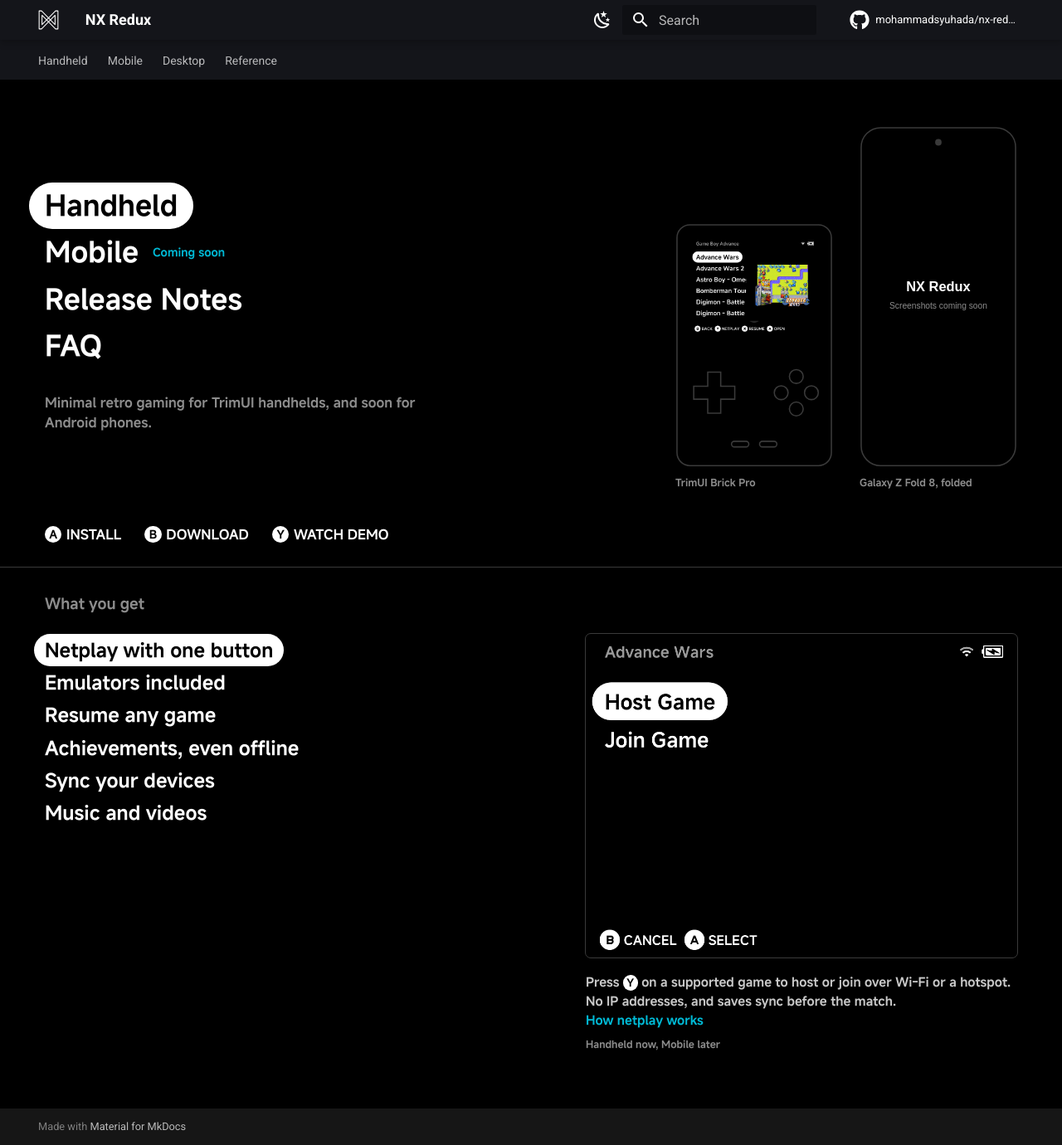
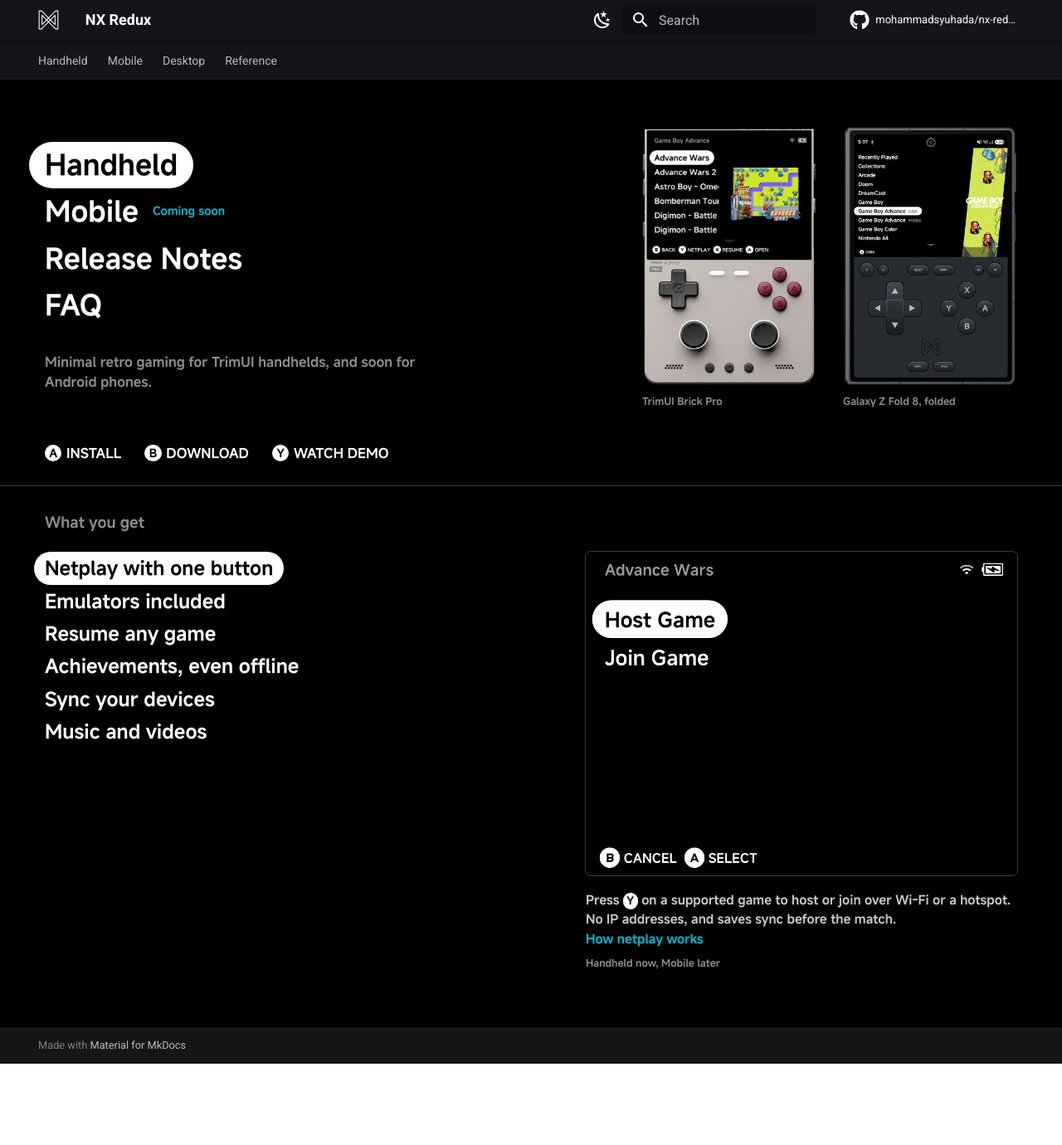
Before and after one commit to mohammadsyuhada/nx-redux-docs, an MkDocs documentation site: the page built from docs/index.md, in a window 1280 px wide and 1380 px high. Shown: the whole window at 83% size. Built offline with MkDocs 1.6.1 and Material for MkDocs 9.7.7, drawn with Linux system fonts in a browser that asks for light colours; comment, search, counter and statistics services are not loaded.

Commit message:
feat(site): real Brick Pro and Z Fold 8 renders on the landing page, with an adb capture on the Fold

```diff
--- a/docs/stylesheets/home.css
+++ b/docs/stylesheets/home.css
@@ -96,8 +96,7 @@
   color: var(--nx-grey);
 }
 
-/* Devices: flat outlines so the screens do the talking. Both bodies are
-   73 units wide, so they read at the same physical size. */
+/* Devices: product renders on the black screen. */
 .nx-devices {
   display: flex;
   align-items: flex-end;
@@ -105,16 +104,35 @@
 }
 
 .nx-device { margin: 0; }
-.nx-device svg { display: block; width: 9.5rem; height: auto; }
+/* Product renders. The Brick Pro and the folded Z Fold 8 are about the same
+   size in hand (and their renders share almost the same proportions), so both
+   frames get one width. Each screen box is the screen's position in its
+   render, in percent. */
+.nx-device__frame { position: relative; width: 10.5rem; }
+.nx-device__photo { position: relative; display: block; width: 100%; height: auto; }
 
-.nx-device__body,
-.nx-device__controls {
-  fill: none;
-  stroke: var(--nx-outline);
-  stroke-width: 0.6;
+.nx-device__screen {
+  position: absolute;
+  display: grid;
+  background: #000;
 }
 
-.nx-device__camera { fill: var(--nx-outline); }
+.nx-device__screen .nx-slide {
+  grid-area: 1 / 1;
+  width: 100%;
+  height: 100%;
+}
+
+/* Brick Pro: the screenshots sit on top of the render's screen. It is a
+   touch taller than 4:3, so screenshots fit its width and the thin bands
+   above and below stay black. */
+.nx-device--handheld .nx-device__screen { left: 2.765%; top: 1.089%; width: 94.355%; height: 50%; }
+.nx-device--handheld .nx-slide { object-fit: contain; }
+
+/* Z Fold 8: the render's screen is cut out, so the capture shows through
+   from behind and the real bezel, corners and camera stay on top. */
+.nx-device--mobile .nx-device__screen { left: 6.383%; top: 3.286%; width: 88.191%; height: 93.5%; }
+.nx-device--mobile .nx-slide { object-fit: cover; }
 
 .nx-device figcaption {
   margin-top: 0.5rem;
@@ -278,7 +296,7 @@
   .nx-screen__body { grid-template-columns: 1fr; gap: 2.2rem; }
   .nx-menu a { font-size: 1.3rem; }
   .nx-devices { justify-content: center; }
-  .nx-device svg { width: 7.5rem; }
+  .nx-device__frame { width: 7.4rem; }
   .nx-features__body { grid-template-columns: 1fr; gap: 1.6rem; }
   .nx-list button { font-size: 1.05rem; }
 }
--- a/overrides/home.html
+++ b/overrides/home.html
@@ -28,37 +28,27 @@
 
           <div class="nx-devices">
             <figure class="nx-device nx-device--handheld">
-              <svg viewBox="0 0 73 113" role="img" aria-label="NX Redux running on a TrimUI Brick Pro">
-                <defs><clipPath id="nx-brick-screen"><rect x="7" y="7" width="59" height="44.25" rx="1.5"/></clipPath></defs>
-                <rect class="nx-device__body" x="0.75" y="0.75" width="71.5" height="111.5" rx="6"/>
-                <g clip-path="url(#nx-brick-screen)">
-                  <image class="nx-slide is-active" href="{{ 'assets/screenshots/main-menu.png' | url }}" x="7" y="7" width="59" height="44.25" preserveAspectRatio="xMidYMid slice"/>
-                  <image class="nx-slide" href="{{ 'assets/screenshots/game-list.png' | url }}" x="7" y="7" width="59" height="44.25" preserveAspectRatio="xMidYMid slice"/>
-                  <image class="nx-slide" href="{{ 'assets/screenshots/in-game.png' | url }}" x="7" y="7" width="59" height="44.25" preserveAspectRatio="xMidYMid slice"/>
-                  <image class="nx-slide" href="{{ 'assets/screenshots/context-menu.png' | url }}" x="7" y="7" width="59" height="44.25" preserveAspectRatio="xMidYMid slice"/>
-                </g>
-                <g class="nx-device__controls">
-                  <path d="M15 69h6v6.5h6.5v6h-6.5v6.5h-6v-6.5h-6.5v-6h6.5z"/>
-                  <circle cx="56" cy="71" r="3.2"/>
-                  <circle cx="63" cy="78.5" r="3.2"/>
-                  <circle cx="56" cy="86" r="3.2"/>
-                  <circle cx="49" cy="78.5" r="3.2"/>
-                  <rect x="26" y="101" width="8" height="2.6" rx="1.3"/>
-                  <rect x="39" y="101" width="8" height="2.6" rx="1.3"/>
-                </g>
-              </svg>
+              <div class="nx-device__frame">
+                <img class="nx-device__photo" src="{{ 'assets/landing/handheld/brick-pro.webp' | url }}"
+                     alt="TrimUI Brick Pro running NX Redux" width="640" height="948">
+                <div class="nx-device__screen" aria-hidden="true">
+                  <img class="nx-slide is-active" src="{{ 'assets/screenshots/main-menu.png' | url }}" alt="">
+                  <img class="nx-slide" src="{{ 'assets/screenshots/game-list.png' | url }}" alt="" loading="lazy">
+                  <img class="nx-slide" src="{{ 'assets/screenshots/in-game.png' | url }}" alt="" loading="lazy">
+                  <img class="nx-slide" src="{{ 'assets/screenshots/context-menu.png' | url }}" alt="" loading="lazy">
+                </div>
+              </div>
               <figcaption>TrimUI Brick Pro</figcaption>
             </figure>
 
             <figure class="nx-device nx-device--mobile">
-              <svg viewBox="0 0 73 158" role="img" aria-label="NX Redux Mobile on a folded Galaxy Z Fold 8 cover screen">
-                <defs><clipPath id="nx-phone-screen"><rect x="3" y="3" width="67" height="152" rx="7"/></clipPath></defs>
-                <rect class="nx-device__body" x="0.75" y="0.75" width="71.5" height="156.5" rx="9"/>
-                <g clip-path="url(#nx-phone-screen)">
-                  <image class="nx-slide is-active" href="{{ 'assets/landing/mobile/placeholder.svg' | url }}" x="3" y="3" width="67" height="152" preserveAspectRatio="xMidYMid slice"/>
-                </g>
-                <circle class="nx-device__camera" cx="36.5" cy="7.5" r="1.5"/>
-              </svg>
+              <div class="nx-device__frame">
+                <div class="nx-device__screen" aria-hidden="true">
+                  <img class="nx-slide is-active" src="{{ 'assets/landing/mobile/main-menu.webp' | url }}" alt="">
+                </div>
+                <img class="nx-device__photo" src="{{ 'assets/landing/mobile/zfold8.webp' | url }}"
+                     alt="Galaxy Z Fold 8, folded, running NX Redux Mobile on its cover screen" width="537" height="800">
+              </div>
               <figcaption>Galaxy Z Fold 8, folded</figcaption>
             </figure>
           </div>
```
Also changed, not shown: docs/assets/landing/handheld/brick-pro.webp (added), docs/assets/landing/mobile/main-menu.webp (added), docs/assets/landing/mobile/placeholder.svg (deleted), docs/assets/landing/mobile/zfold8.webp (added), 1 other file.
